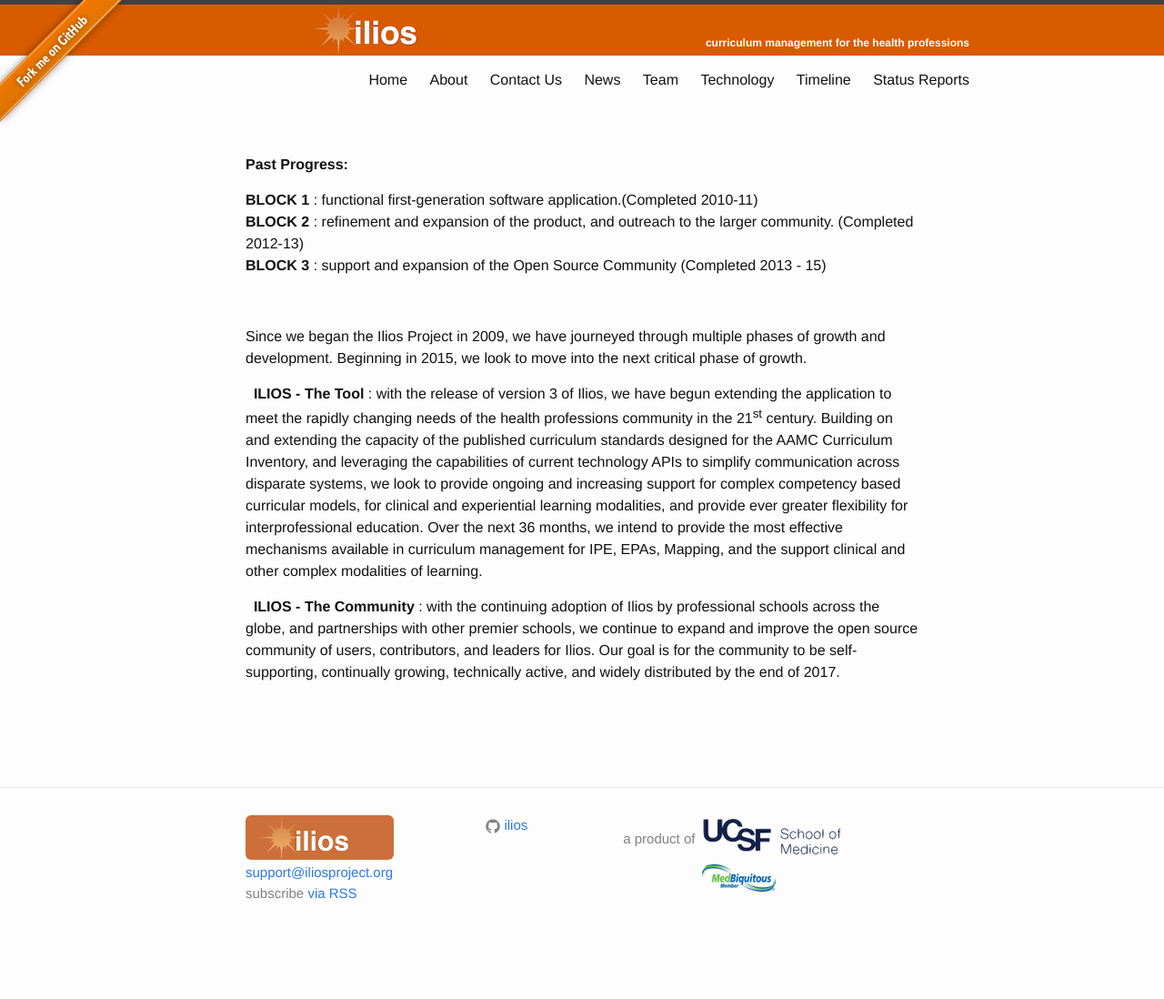
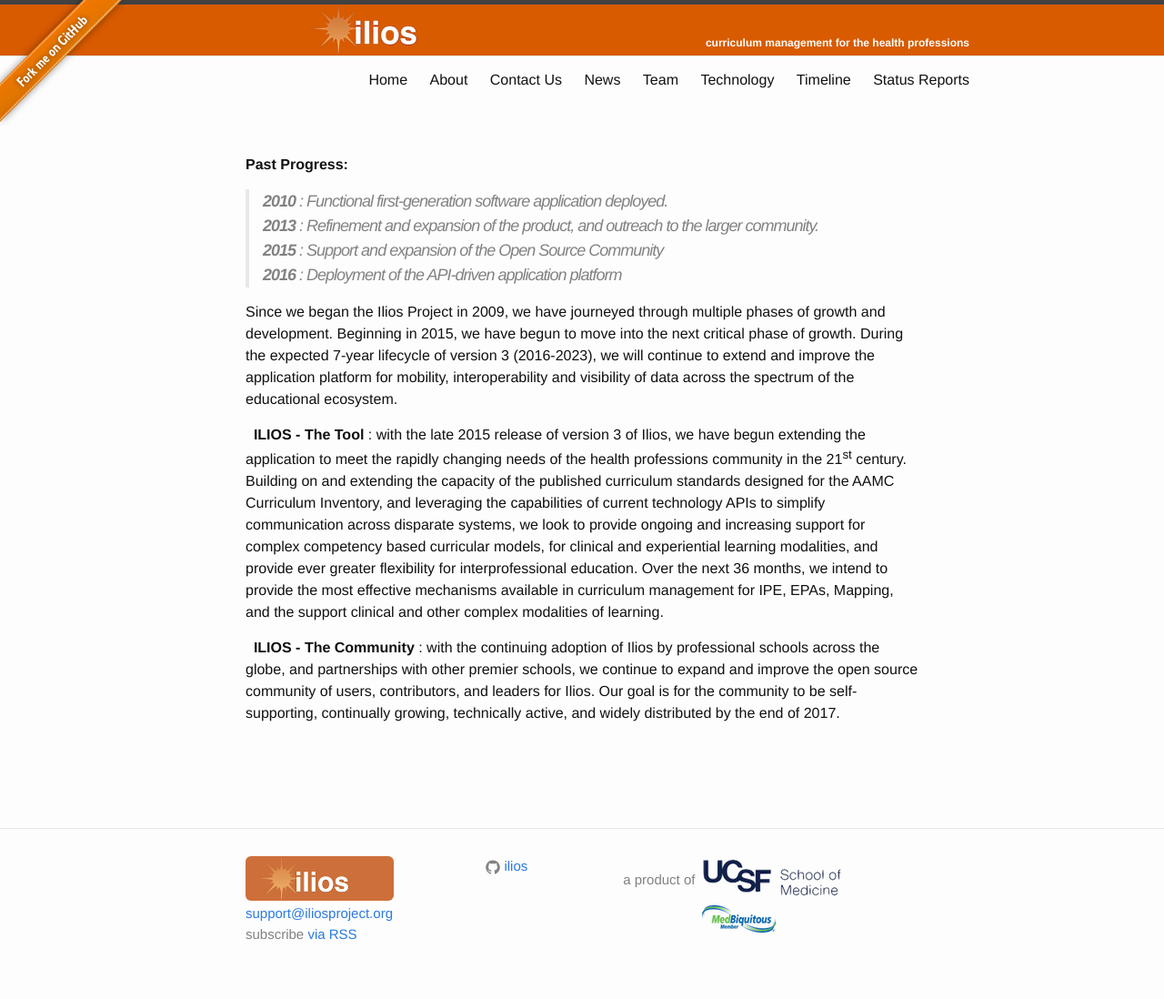
Before and after one commit to ilios/iliosproject.org, a Jekyll site: the page built from timeline.md, in a window 1280 px wide. Shown: the whole page at 91% size. Built offline with Jekyll 4.4.1, drawn with Linux system fonts in a browser that asks for light colours; before the commit the page ends 1053 px from its top, so only the background shows below that.

Commit message:
Update timeline to reflect reality

```diff
--- a/timeline.md
+++ b/timeline.md
@@ -6,15 +6,15 @@
 ---
 #### **Past Progress:**
 
-**BLOCK 1** : functional first-generation software application.(Completed 2010-11)
-**BLOCK 2** : refinement and expansion of the product, and&nbsp;outreach to the larger community.&nbsp;(Completed 2012-13)
-**BLOCK 3** : support and expansion of the Open Source Community (Completed&nbsp;2013 - 15)
-
+> **_2010_** : Functional first-generation software application deployed.
+**_2013_** : *Refinement and expansion* of the product, and&nbsp;outreach to the larger community.
+**_2015_** : *Support and expansion* of the Open Source Community
+**_2016_** : Deployment of the *API-driven application platform*
 &nbsp;
 
-Since we began the Ilios Project in 2009, we have journeyed through multiple phases of growth and development. Beginning in 2015, we look to move into the next critical phase of growth.
+Since we began the Ilios Project in 2009, we have journeyed through multiple phases of growth and development. Beginning in 2015, we have begun to move into the next critical phase of growth. During the expected 7-year lifecycle of version 3 (2016-2023), we will continue to extend and improve the application platform for mobility, interoperability and visibility of data across the spectrum of the educational ecosystem.
 
-&nbsp; **ILIOS - The Tool** : with the release of version 3 of Ilios, we have begun extending the application to meet the rapidly changing needs of the health professions community in the 21<sup>st</sup> century. Building on and extending the capacity of the published curriculum standards designed for the AAMC Curriculum Inventory, and leveraging the capabilities of current technology APIs to simplify communication across disparate systems, we look to provide ongoing and increasing support for complex competency based curricular models, for clinical and experiential learning modalities, and provide ever greater flexibility for interprofessional education. Over the next 36 months, we intend to provide the most effective mechanisms available in curriculum management for IPE, EPAs, Mapping, and the support clinical and other complex modalities of learning.
+&nbsp; **ILIOS - The Tool** : with the late 2015 release of version 3 of Ilios, we have begun extending the application to meet the rapidly changing needs of the health professions community in the 21<sup>st</sup> century. Building on and extending the capacity of the published curriculum standards designed for the AAMC Curriculum Inventory, and leveraging the capabilities of current technology APIs to simplify communication across disparate systems, we look to provide ongoing and increasing support for complex competency based curricular models, for clinical and experiential learning modalities, and provide ever greater flexibility for interprofessional education. Over the next 36 months, we intend to provide the most effective mechanisms available in curriculum management for IPE, EPAs, Mapping, and the support clinical and other complex modalities of learning.
 
 &nbsp; **ILIOS - The Community** : with the continuing adoption of Ilios by professional schools across the globe, and partnerships with other premier schools, we continue to expand and improve the open source community of users, contributors, and leaders for Ilios. Our goal is for the community to be self-supporting, continually growing, technically active, and widely distributed by the end of 2017.
 
```
